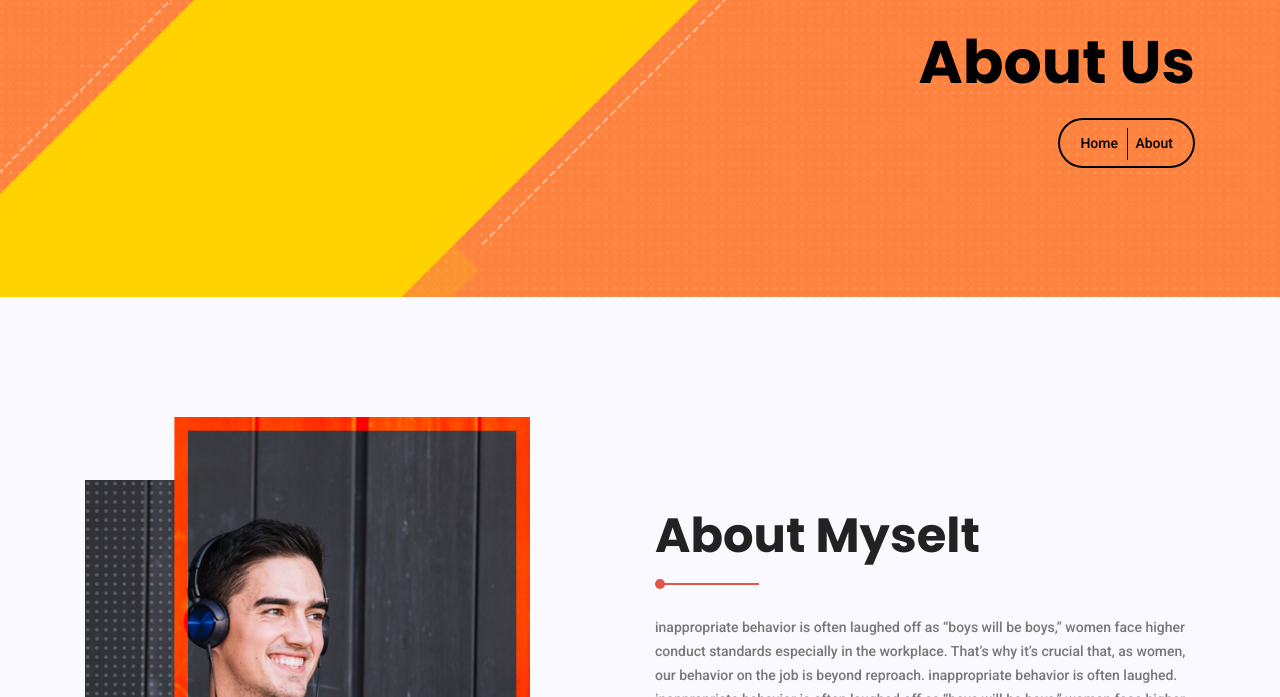
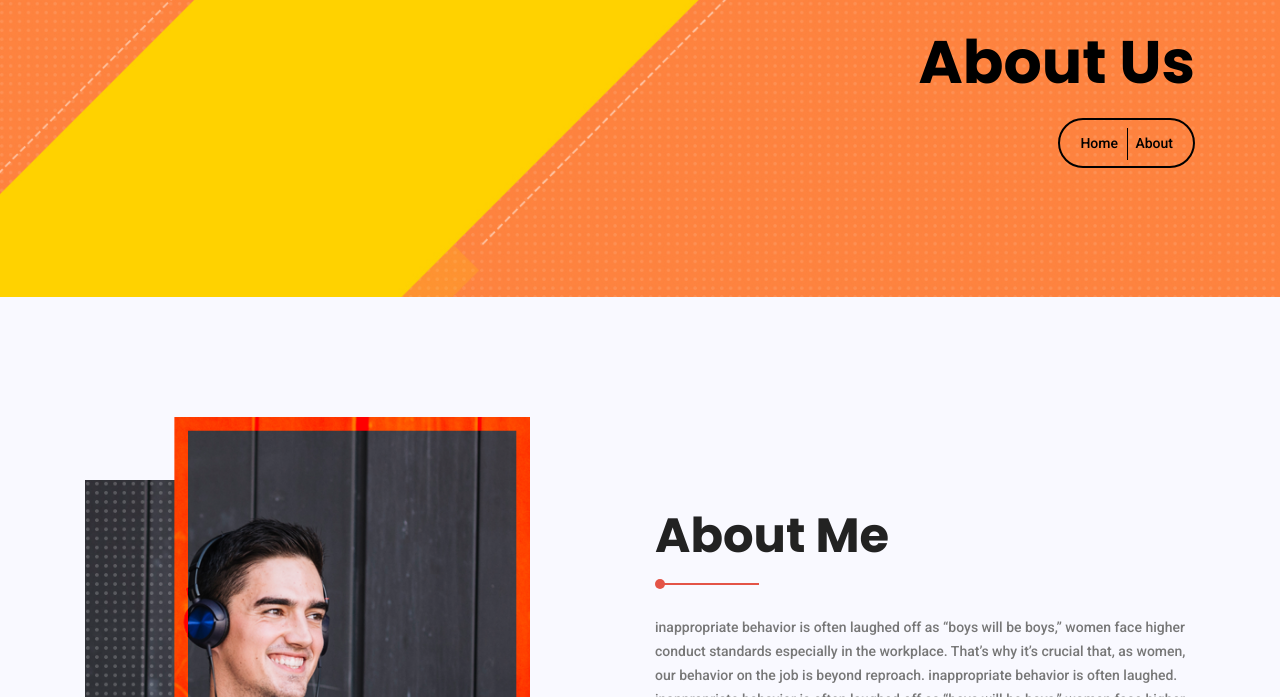
Before and after one commit to ItsLH2/portfolio-site, a plain HTML site: page portfolio/about-us.html in a window 1280 px wide. Shown: the part 103-800 px from the top of the page. Drawn offline with Linux system fonts and the light colour scheme.

Commit message:
Update about-us.html

```diff
--- a/portfolio/about-us.html
+++ b/portfolio/about-us.html
@@ -95,7 +95,7 @@
 				</div>
 				<div class="col-lg-6 col-md-12 about-right">
 					<div class="main-title text-left">
-						<h1>about myselt</h1>
+						<h1>About Me</h1>
 					</div>
 					<div class="mb-50 wow fadeIn" data-wow-duration=".8s">
 						<p>
```
